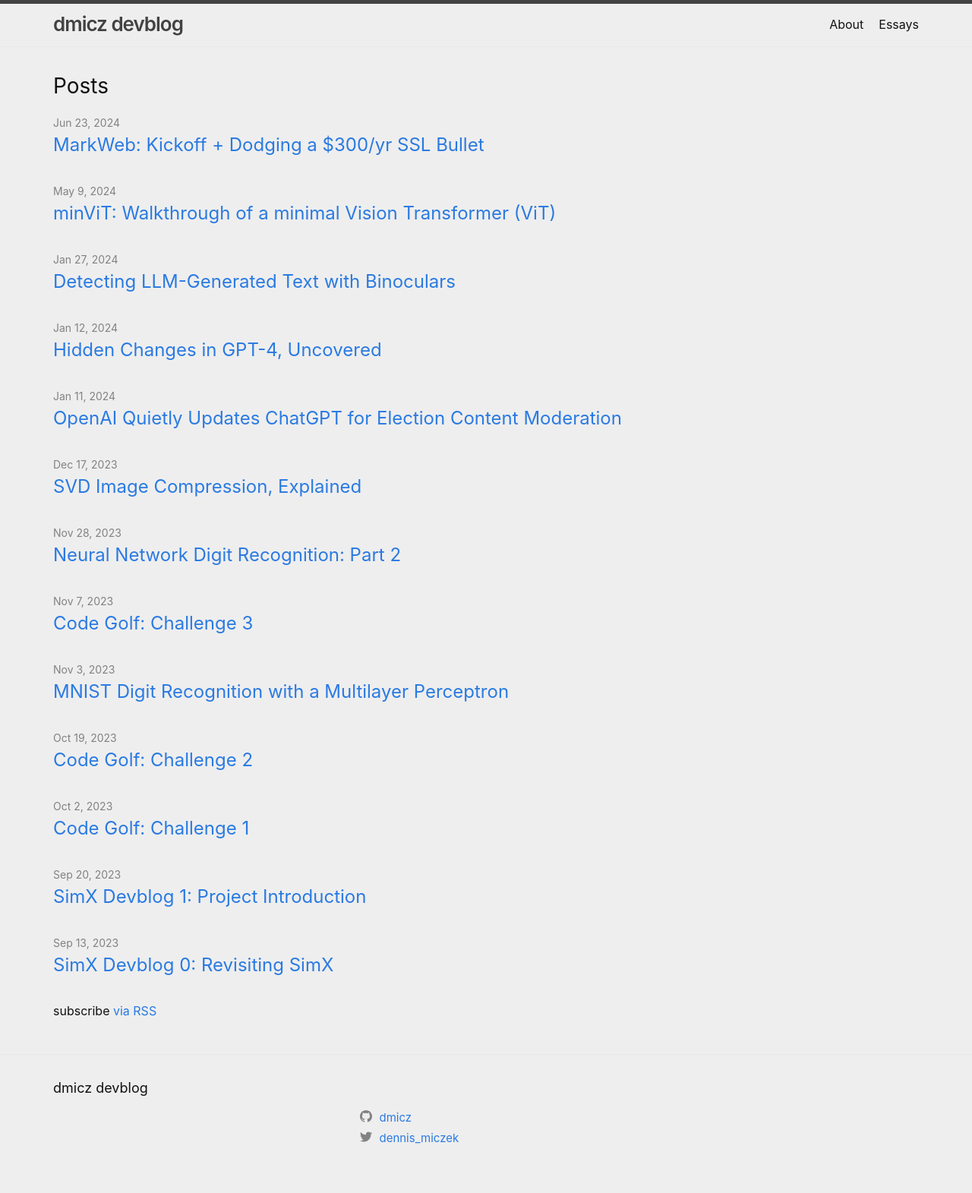
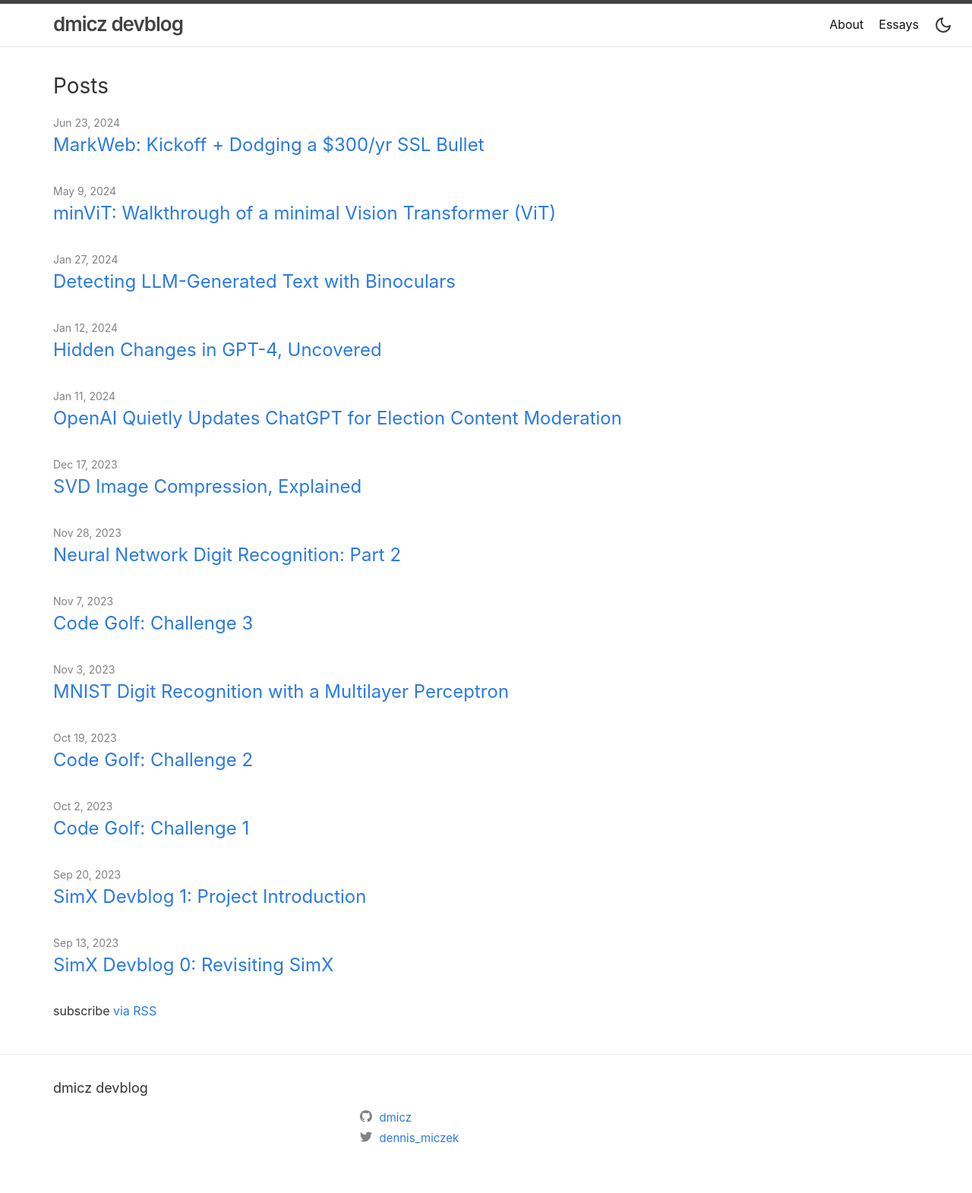
Before and after one commit to dmicz/dmicz.github.io, a Jekyll site: the page built from docs/index.markdown, in a window 1280 px wide. Shown: the whole page at 76% size. Built offline with Jekyll 4.4.1, drawn with Linux system fonts in a browser that asks for light colours.

Commit message:
add dark mode toggle

```diff
--- a/docs/_layouts/default.html
+++ b/docs/_layouts/default.html
@@ -16,5 +16,61 @@
     {%- include footer.html -%}
 
   </body>
+{% if page.style != "academic" %}
+<button id="darkModeToggle" aria-label="Toggle dark mode">
+  <svg xmlns="http://www.w3.org/2000/svg" width="24" height="24" viewBox="0 0 24 24" fill="none" stroke="currentColor" stroke-width="2" stroke-linecap="round" stroke-linejoin="round">
+    <path d="M21 12.79A9 9 0 1 1 11.21 3 7 7 0 0 0 21 12.79z"></path>
+  </svg>
+</button>
 
+<style>
+  :root {
+    --background-color: #ffffff;
+    --text-color: #333333;
+  }
+
+  body {
+    background-color: var(--background-color);
+    color: var(--text-color);
+    transition: background-color 0.3s, color 0.3s;
+  }
+
+  body.dark-mode {
+    --background-color: #1a1a1a;
+    --text-color: #ffffff;
+  }
+
+  #darkModeToggle {
+    position: fixed;
+    top: 20px;
+    right: 20px;
+    background: none;
+    border: none;
+    cursor: pointer;
+    z-index: 1000;
+  }
+
+  #darkModeToggle svg {
+    width: 24px;
+    height: 24px;
+    color: var(--text-color);
+  }
+</style>
+
+<script>
+  const darkModeToggle = document.getElementById('darkModeToggle');
+  const body = document.body;
+
+  const currentTheme = localStorage.getItem('theme');
+  if (currentTheme) {
+    body.classList.add(currentTheme);
+  }
+
+  darkModeToggle.addEventListener('click', () => {
+    body.classList.toggle('dark-mode');
+    const theme = body.classList.contains('dark-mode') ? 'dark-mode' : '';
+    localStorage.setItem('theme', theme);
+  });
+</script>
+{% endif %}
 </html>
--- a/docs/_sass/minima/_base.scss
+++ b/docs/_sass/minima/_base.scss
@@ -124,6 +124,10 @@ a {
   }
 }
 
+.dark-mode a:hover {
+  color: $grey-color-light;
+  text-decoration: underline;
+}
 
 /**
  * Blockquotes
@@ -174,6 +178,12 @@ code {
 
 code {
   padding: 1px 5px;
+}
+
+.dark-mode .highlight pre, .dark-mode code {
+  background-color: #000;
+  border-color: $grey-color-dark;
+  border-radius: 0;
 }
 
 pre {
@@ -271,20 +281,22 @@ table {
   }
 }
 
-.series-navigation {
-  display: flex;
-  justify-content: space-between;
-  margin-top: 2em;
+.dark-mode table {
+  color: $grey-color-light;
+  tr {
+    &:nth-child(even) {
+      background-color: #333;
+    }
+  }
+  th {
+    background-color: #1a1a1a;
+  }
 }
 
-.prev-post, .next-post {
-  padding: 10px 15px;
-  background-color: #f0f0f0;
-  text-decoration: none;
-  color: #333;
-  border-radius: 5px;
+details {
+  background: #ddd;
 }
 
-.prev-post:hover, .next-post:hover {
-  background-color: #e0e0e0;
+.dark-mode details {
+  background: #333;
 }
--- a/docs/_sass/minima/_layout.scss
+++ b/docs/_sass/minima/_layout.scss
@@ -22,6 +22,10 @@
   &:visited {
     color: $grey-color-dark;
   }
+}
+
+.dark-mode .site-title {
+  color: $grey-color-light;
 }
 
 .site-nav {
@@ -100,6 +104,9 @@
   }
 }
 
+.dark-mode .site-nav .page-link {
+  color: $grey-color-light;
+}
 
 
 /**
@@ -253,3 +260,31 @@
     }
   }
 }
+
+.series-navigation {
+  display: flex;
+  justify-content: space-between;
+  margin-top: 2em;
+}
+
+.prev-post, .next-post {
+  padding: 10px 15px;
+  background-color: #f0f0f0;
+  text-decoration: none;
+  color: #333;
+  border-radius: 5px;
+}
+
+.prev-post:hover, .next-post:hover {
+  background-color: #e0e0e0;
+}
+
+.dark-mode .prev-post, .dark-mode .next-post {
+  background-color: #333;
+  color: #f0f0f0;
+}
+
+.dark-mode .prev-post:hover, .dark-mode .next-post:hover {
+  background-color: #444;
+  color: #f0f0f0;
+}
```
